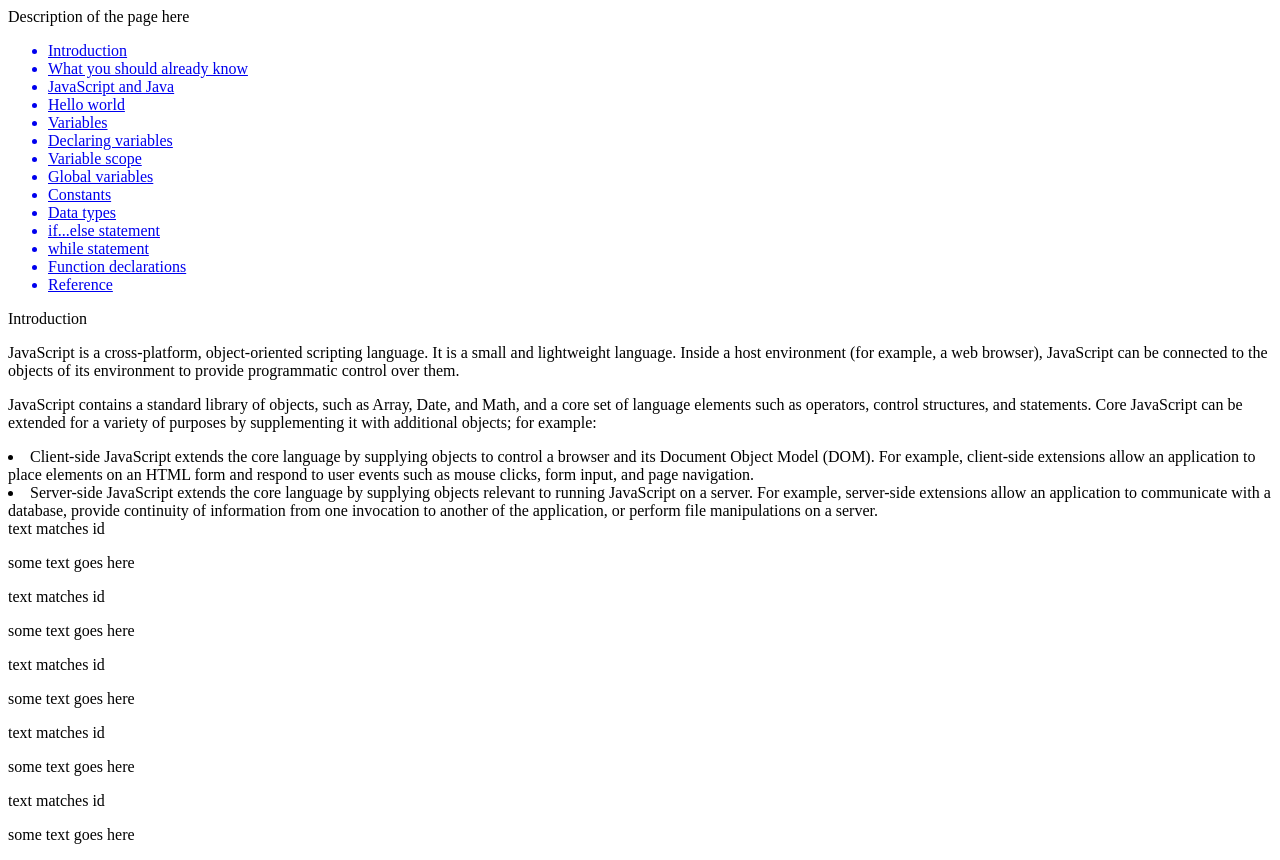
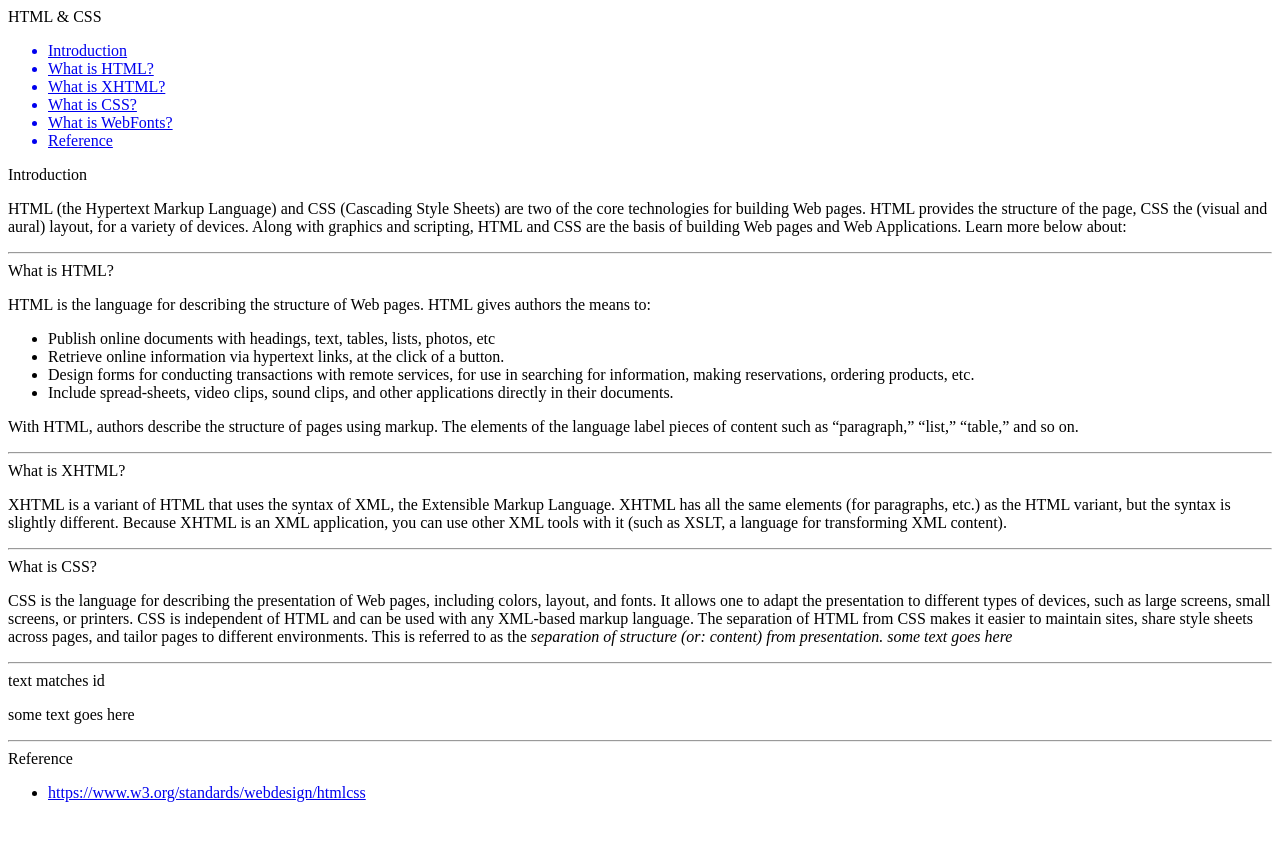
Before and after one commit to geraldpeterson2472/FreeCodeCamp_Project_4, a plain HTML site: page index.html in a window 1280 px wide. After the commit the page ends 818 px from the top, so only its background shows below. Drawn offline with Linux system fonts and the light colour scheme.

Commit message:
Added site content and horizontal rule separators

```diff
--- a/index.html
+++ b/index.html
@@ -11,21 +11,13 @@
 
 
 	<nav id="navbar">
-		<header>Description of the page here</header>
+		<header>HTML & CSS</header>
 		  <ul>
-			<a class="nav-link" href="#introduction" rel="internal"><li>Introduction</li></a>
-			<a class="nav-link" href="#What_you_should_already_know" rel="internal"><li>What you should already know</li></a>
-			<a class="nav-link" href="#JavaScript_and_Java" rel="internal"><li>JavaScript and Java</li></a>
-			<a class="nav-link" href="#Hello_world" rel="internal"><li>Hello world</li></a>
-			<a class="nav-link" href="#Variables" rel="internal"><li>Variables</li></a>
-			<a class="nav-link" href="#Declaring_variables" rel="internal"><li>Declaring variables</li></a>
-			<a class="nav-link" href="#Variable_scope" rel="internal"><li>Variable scope</li></a>
-			<a class="nav-link" href="#Global_variables" rel="internal"><li>Global variables</li></a>
-			<a class="nav-link" href="#Constants" rel="internal"><li>Constants</li></a>
-			<a class="nav-link" href="#Data_types" rel="internal"><li>Data types</li></a>
-			<a class="nav-link" href="#if...else_statement" rel="internal"><li>if...else statement</li></a>
-			<a class="nav-link" href="#while_statement" rel="internal"><li>while statement</li></a>
-			<a class="nav-link" href="#Function_declarations" rel="internal"><li>Function declarations</li></a>
+			<a class="nav-link" href="#Introduction" rel="internal"><li>Introduction</li></a>
+			<a class="nav-link" href="#What is HTML" rel="internal"><li>What is HTML?</li></a>
+			<a class="nav-link" href="#What is XHTML" rel="internal"><li>What is XHTML?</li></a>
+			<a class="nav-link" href="#What is CSS" rel="internal"><li>What is CSS?</li></a>
+			<a class="nav-link" href="#What is WebFonts" rel="internal"><li>What is WebFonts?</li></a>
 			<a class="nav-link" href="#Reference" rel="internal"><li>Reference</li></a>
 		  </ul>
 	</nav>
@@ -37,46 +29,59 @@
 
 
 	<section class="main-section">
-		<header id="introduction">Introduction</header>
+		<header id="Introduction">Introduction</header>
 		<article>
-			<p>JavaScript is a cross-platform, object-oriented scripting language. It is a small and lightweight language. Inside a host environment (for example, a web
-			browser), JavaScript can be connected to the objects of its environment to provide programmatic control over them.</p>
-
-			<p>JavaScript contains a standard library of objects, such as Array, Date, and Math, and a core set of language elements such as operators, control structures, and
-			statements. Core JavaScript can be extended for a variety of purposes by supplementing it with additional objects; for example:</p>
-
-			<li>Client-side JavaScript extends the core language by supplying objects to control a browser and its Document Object Model (DOM). For example, client-side
-			extensions allow an application to place elements on an HTML form and respond to user events such as mouse clicks, form input, and page navigation.</li>
-
-			<li>Server-side JavaScript extends the core language by supplying objects relevant to running JavaScript on a server. For example, server-side extensions allow an
-			application to communicate with a database, provide continuity of information from one invocation to another of the application, or perform file manipulations on a
-			server.</li>
+			<p>HTML (the Hypertext Markup Language) and CSS (Cascading Style Sheets) are two of the core technologies for building Web pages. HTML provides the structure of the
+			page, CSS the (visual and aural) layout, for a variety of devices. Along with graphics and scripting, HTML and CSS are the basis of building Web pages and Web Applications.
+			Learn more below about:</p>
 		</article>
 	</section>
+	<hr>
+	<section class="main-section">
+		<header id="What is HTML">What is HTML?</header>
+		<article>
+			<p>HTML is the language for describing the structure of Web pages. HTML gives authors the means to:</p>
+				<ul>
+					<li>Publish online documents with headings, text, tables, lists, photos, etc</li>
+					<li>Retrieve online information via hypertext links, at the click of a button.</li>
+					<li>Design forms for conducting transactions with remote services, for use in searching for information, making reservations, ordering products, etc.</li>
+					<li>Include spread-sheets, video clips, sound clips, and other applications directly in their documents. </li>
+				</ul>
+			<p>With HTML, authors describe the structure of pages using markup. The elements of the language label pieces of content such as “paragraph,” “list,” “table,” and so on.</p>
 
+		</article>
+	</section>
+	<hr>
+	<section class="main-section">
+		<header id="What is XHTML">What is XHTML?</header>
+		<article>
+		<p> XHTML is a variant of HTML that uses the syntax of XML, the Extensible Markup Language. XHTML has all the same elements (for paragraphs, etc.) as the HTML variant,
+		but the syntax is slightly different. Because XHTML is an XML application, you can use other XML tools with it (such as XSLT, a language for transforming XML content). </p>
+		</article>
+	</section>
+	<hr>
+	<section class="main-section">
+		<header id="What is CSS">What is CSS?</header>
+		<article>
+		<p> CSS is the language for describing the presentation of Web pages, including colors, layout, and fonts. It allows one to adapt the presentation to different types of
+		devices, such as large screens, small screens, or printers. CSS is independent of HTML and can be used with any XML-based markup language. The separation of HTML from
+		CSS makes it easier to maintain sites, share style sheets across pages, and tailor pages to different environments. This is referred to as the <i>separation of structure
+		(or: content) from presentation. some text goes here</i></p>
+		</article>
+	</section>
+	<hr>
 	<section class="main-section">
 		<header id="section id">text matches id</header>
+		<article>
 		<p> some text goes here </p>
+		</article>
 	</section>
-
+	<hr>
 	<section class="main-section">
-		<header id="section id">text matches id</header>
-		<p> some text goes here </p>
-	</section>
-
-	<section class="main-section">
-		<header id="section id">text matches id</header>
-		<p> some text goes here </p>
-	</section>
-
-	<section class="main-section">
-		<header id="section id">text matches id</header>
-		<p> some text goes here </p>
-	</section>
-
-	<section class="main-section">
-		<header id="section id">text matches id</header>
-		<p> some text goes here </p>
+		<header id="Reference">Reference</header>
+		<ul>
+			<li><a href="https://www.w3.org/standards/webdesign/htmlcss">https://www.w3.org/standards/webdesign/htmlcss</li>
+		</ul>
 	</section>
 
 
```
